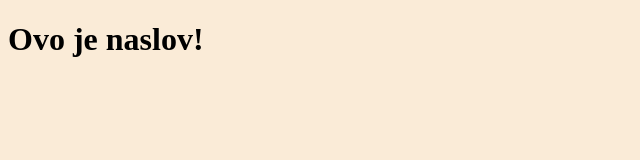
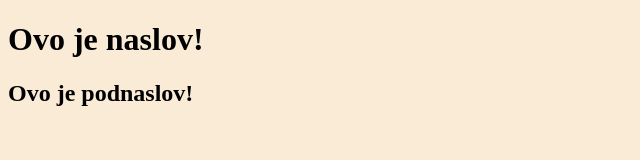
Before and after one commit to LucijaKrsticevic/OARWA_vj01, a plain HTML site: page index.html in a window 1280 px wide. Shown: the whole page, without its empty margins (0-640 px from the left). Drawn offline with Linux system fonts and the light colour scheme.

Commit message:
Promjena u index.html

```diff
--- a/index.html
+++ b/index.html
@@ -10,6 +10,6 @@
 </head>
 <body>
     <h1>Ovo je naslov!</h1>
-
+    <h2>Ovo je podnaslov!</h2>
 </body>
 </html>
```
